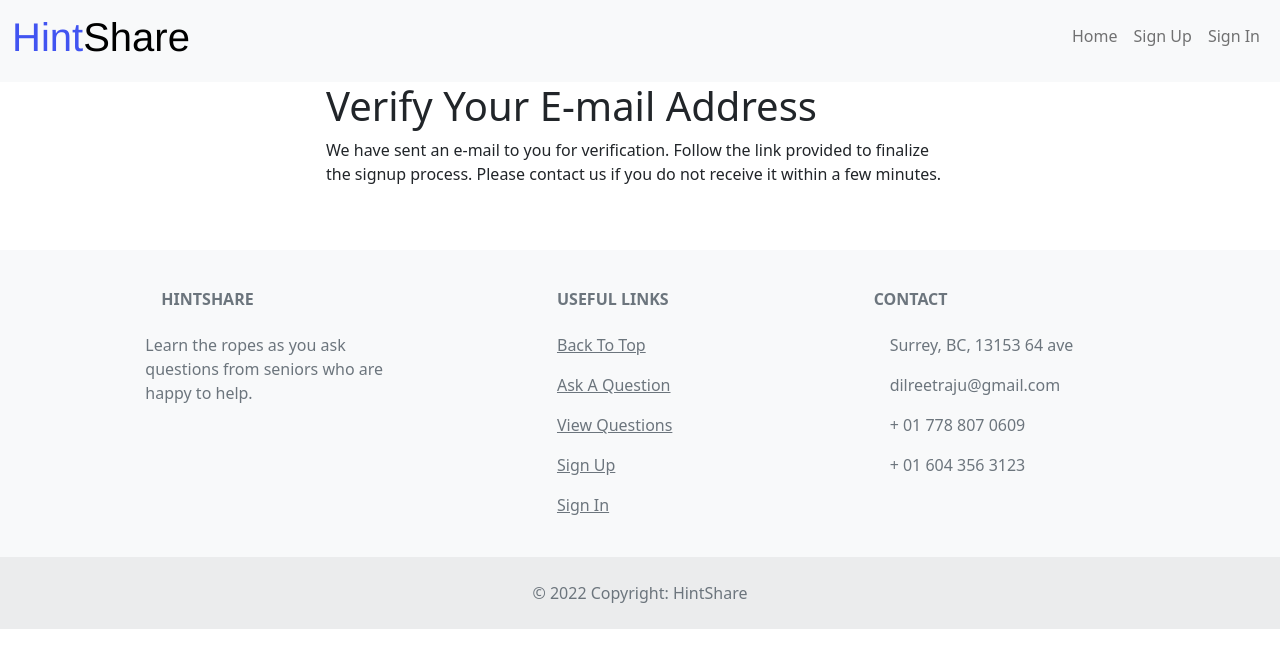
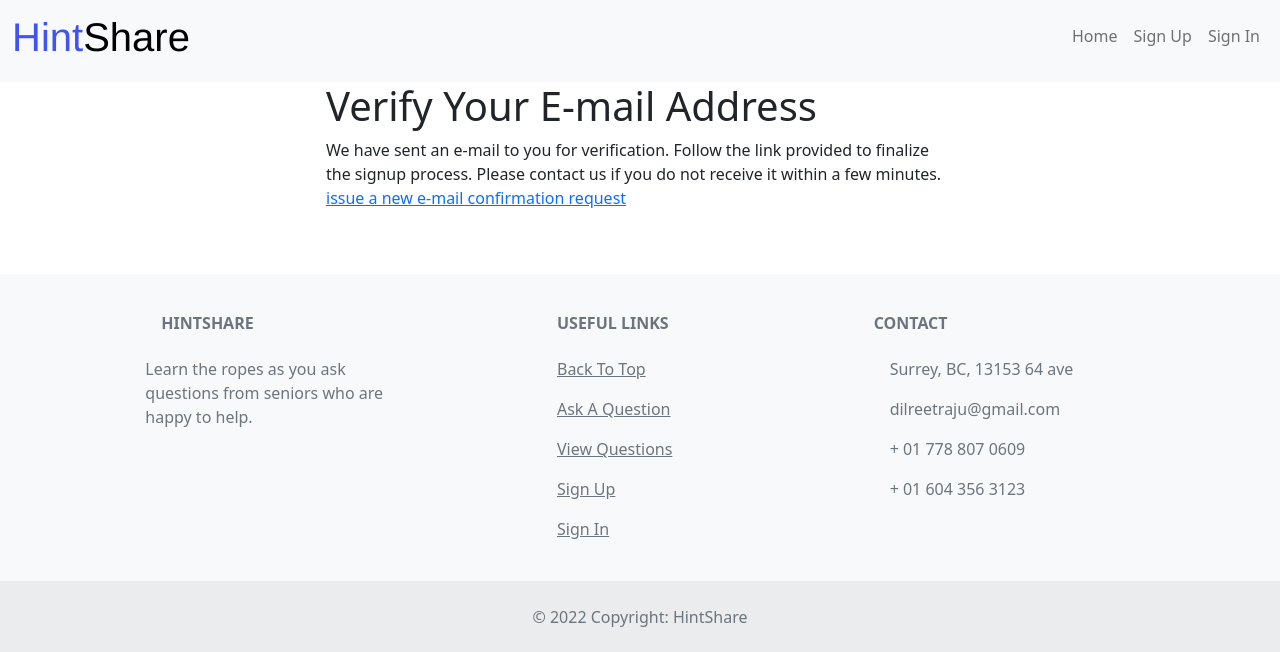
Before and after one commit to Dilu-Bilu/HintShare, a Django app: a page that uses hintshare/templates/account/verification_sent.html in a window 1280 px wide. Shown: the top 652 px of the page. Run offline with Django 3.2, Linux system fonts and the light colour scheme; parts of the project's set-up code (start-up, migrations or seed data) failed here and were passed over; some libraries are stand-ins or nearby versions.

Commit message:
change verification

```diff
--- a/hintshare/templates/account/verification_sent.html
+++ b/hintshare/templates/account/verification_sent.html
@@ -7,6 +7,6 @@
 {% block inner %}
     <h1>{% translate "Verify Your E-mail Address" %}</h1>
 
-    <p>{% blocktranslate %}We have sent an e-mail to you for verification. Follow the link provided to finalize the signup process. Please contact us if you do not receive it within a few minutes.{% endblocktranslate %}</p>
+    <p>{% blocktranslate %}We have sent an e-mail to you for verification. Follow the link provided to finalize the signup process. Please contact us if you do not receive it within a few minutes. <a href="{{ email_url }}">issue a new e-mail confirmation request</a>{% endblocktranslate %}</p>
 
 {% endblock %}
```
